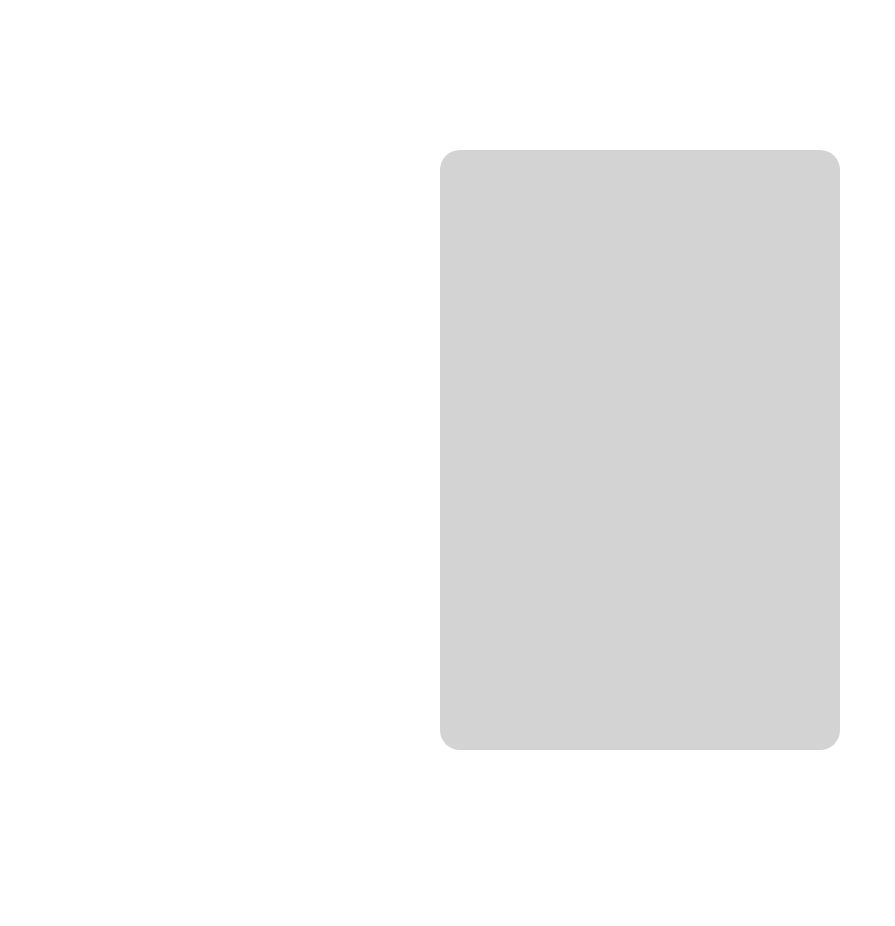
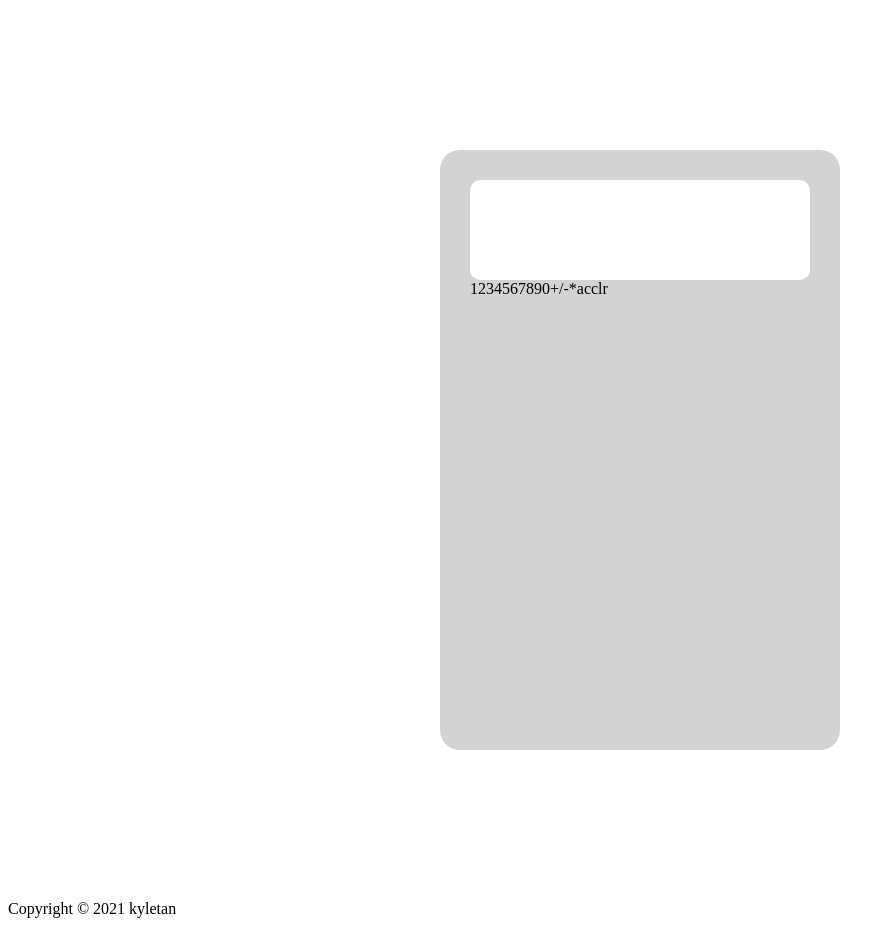
Before and after one commit to kyleetaan/calculator, a plain HTML site: page index.html in a window 1280 px wide. Shown: the whole page, without its empty margins (0-895 px from the left). Before the commit the page ends 900 px from the top, so only its background shows below. Drawn offline with Linux system fonts and the light colour scheme.

Commit message:
created screen and buttons

```diff
--- a/index.html
+++ b/index.html
@@ -15,8 +15,27 @@
                 <div class="calculationScreen"></div>
                 <div class="inputScreen"></div>
             </div>
+            <div class="buttons">
+                <div id="one">1</div>
+                <div id="two">2</div>
+                <div id="three">3</div>
+                <div id="four">4</div>
+                <div id="five">5</div>
+                <div id="six">6</div>
+                <div id="seven">7</div>
+                <div id="eight">8</div>
+                <div id="nine">9</div>
+                <div id="zero">0</div>
+                <div id="plus">+</div>
+                <div id="divide">/</div>
+                <div id="subrtract">-</div>
+                <div id="multiply">*</div>
+                <div id="clear">ac</div>
+                <div id="backspace">clr</div>
+
+            </div>
         </div>
     </div>
-    <div class="footer"></div>
+    <div class="footer">Copyright © 2021 kyletan</div>
 </body>
 </html>
--- a/styles.css
+++ b/styles.css
@@ -21,4 +21,16 @@ body{
     height: 600px;
     background-color: lightgrey;
     border-radius: 20px;
+    padding: 30px;
 }
+
+.screen {
+    height: 100px;
+    width: 340px;
+    background-color: white;
+    border-radius: 10px;
+}
+
+.buttons {
+    display: flex;
+}
```
